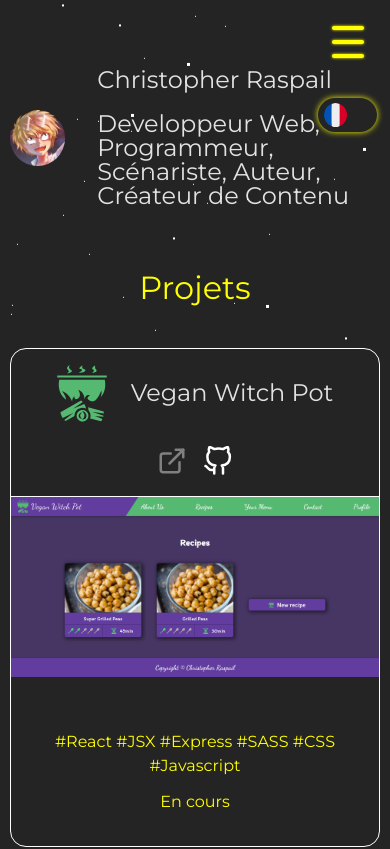
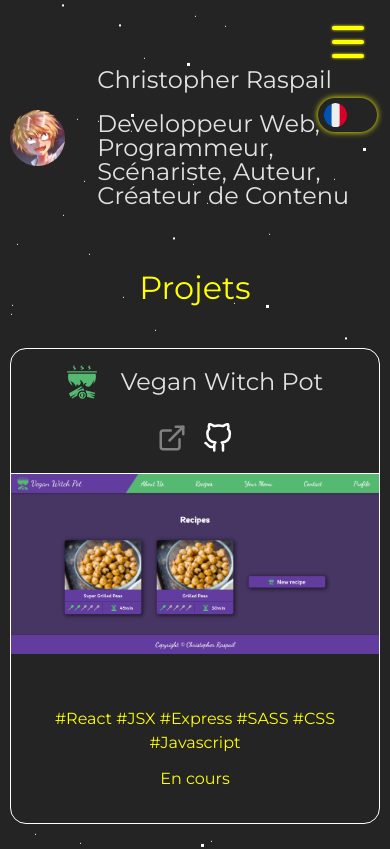
Before and after one commit to Laynaria/Layne-Portfolio, a React (Vite) app: page / in a window 390 px wide. Shown: the top 849 px of the page. Built offline with nearby package versions, Linux system fonts and the light colour scheme.

Commit message:
some upgrades to card responsiveness, found some little errors that should be improved, mainly burger issue around 700px browser width

```diff
--- a/src/components/Projects/Projects.jsx
+++ b/src/components/Projects/Projects.jsx
@@ -15,7 +15,11 @@ function Card({ language }) {
               <div className="Card">
                 {/* Title of Card */}
                 <h2 className="titleCard">
-                  <img src={project.logo} width="50px" alt={project.alt} />
+                  <img
+                    src={project.logo}
+                    alt={project.alt}
+                    className="logoCard"
+                  />
                   {project.name}
                   <span className="spanTitleCard">
                     <a
@@ -26,7 +30,6 @@ function Card({ language }) {
                       <img
                         src={siteIcon}
                         alt="Website External Link Icon"
-                        width="30px"
                         className={project.link === "" ? "unclickable" : ""}
                       />
                     </a>
@@ -38,7 +41,6 @@ function Card({ language }) {
                       <img
                         src={githubIcon}
                         alt="Github External Link Icon"
-                        width="30px"
                         className={project.github === "" ? "unclickable" : ""}
                       />
                     </a>
--- a/src/components/Projects/Projects.scss
+++ b/src/components/Projects/Projects.scss
@@ -46,9 +46,30 @@
         align-items: center;
         gap: 1.5rem;
 
+        img {
+          width: 30px;
+        }
+
+        .logoCard {
+          @media screen and (min-width: 1020px) {
+            width: 40px;
+          }
+        }
+
         .spanTitleCard {
           display: flex;
           gap: 1rem;
+          width: 100%;
+          text-align: center;
+          align-items: center;
+          justify-content: center;
+
+          @media screen and (min-width: 1854px) {
+            width: auto;
+            text-align: none;
+            align-items: none;
+            justify-content: none;
+          }
 
           img {
             filter: invert(100%);
```
